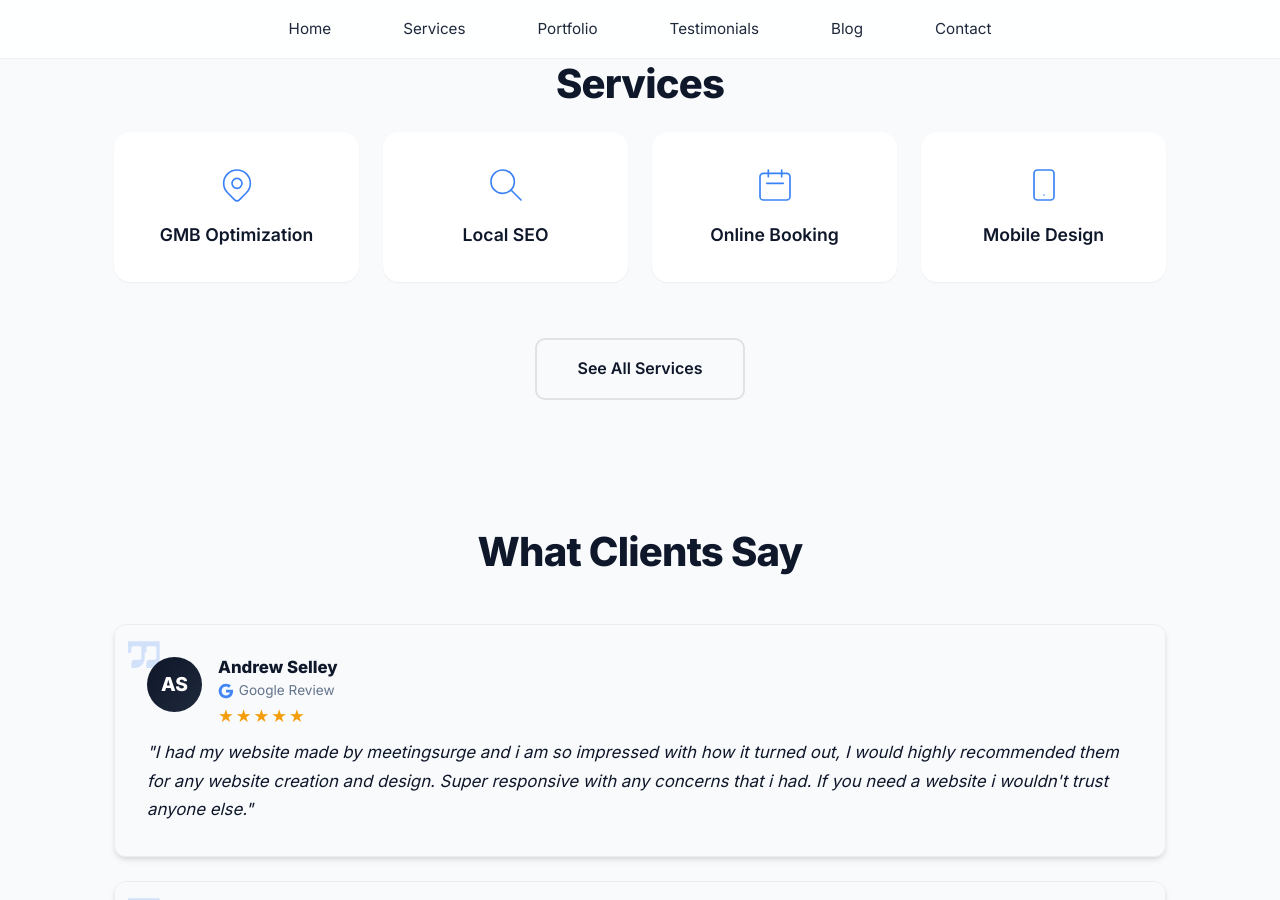
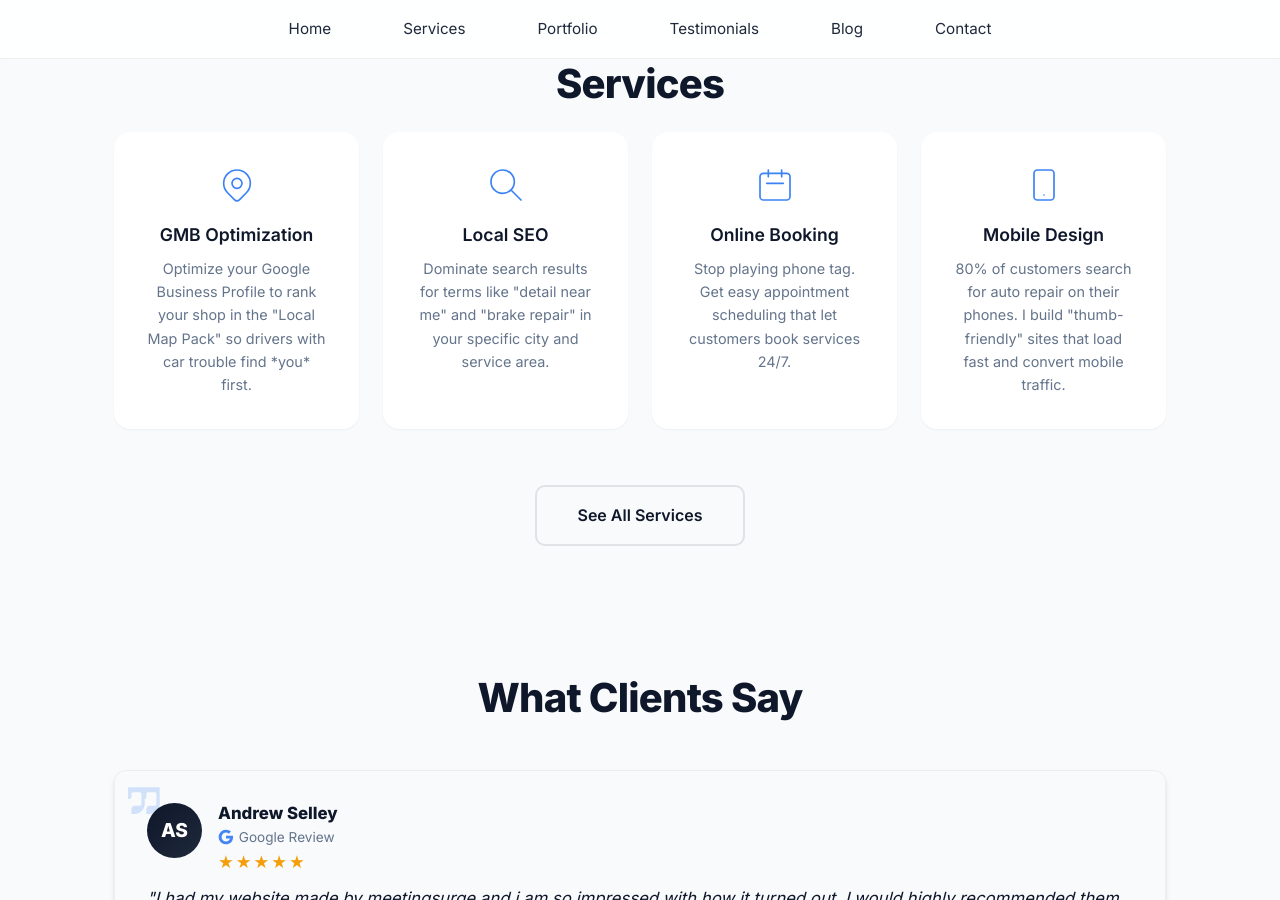
Before and after one commit to JamesBrownR/MeetingSurge, a Jekyll site: the page built from index.html, in a window 1280 px wide and 900 px high, scrolled down 2821 px. Built offline with Jekyll 4.4.1, drawn with Linux system fonts in a browser that asks for light colours.

Commit message:
Update index.html

```diff
--- a/index.html
+++ b/index.html
@@ -378,16 +378,25 @@ header::before {
     <div class="service-item">
       <svg class="service-icon-svg" fill="none" stroke="currentColor" viewBox="0 0 24 24"><path stroke-linecap="round" stroke-linejoin="round" d="M17.657 16.657L13.414 20.9a1.998 1.998 0 01-2.827 0l-4.244-4.243a8 8 0 1111.314 0z"></path><path stroke-linecap="round" stroke-linejoin="round" d="M15 11a3 3 0 11-6 0 3 3 0 016 0z"></path></svg>
       <h4>GMB Optimization</h4>
+      <p style="font-size: 0.9rem; color: var(--text-muted); margin-top: 0.5rem;">
+  Optimize your Google Business Profile to rank your shop in the "Local Map Pack" so drivers with car trouble find *you* first.
+</p>
     </div>
 
     <div class="service-item">
       <svg class="service-icon-svg" fill="none" stroke="currentColor" viewBox="0 0 24 24"><path stroke-linecap="round" stroke-linejoin="round" d="M21 21l-6-6m2-5a7 7 0 11-14 0 7 7 0 0114 0z"></path></svg>
       <h4>Local SEO</h4>
+      <p style="font-size: 0.9rem; color: var(--text-muted); margin-top: 0.5rem;">
+  Dominate search results for terms like "detail near me" and "brake repair" in your specific city and service area.
+</p>
     </div>
 
     <div class="service-item">
       <svg class="service-icon-svg" fill="none" stroke="currentColor" viewBox="0 0 24 24"><path stroke-linecap="round" stroke-linejoin="round" d="M8 7V3m8 4V3m-9 8h10M5 21h14a2 2 0 002-2V7a2 2 0 00-2-2H5a2 2 0 00-2 2v12a2 2 0 002 2z"></path></svg>
       <h4>Online Booking</h4>
+      <p style="font-size: 0.9rem; color: var(--text-muted); margin-top: 0.5rem;">
+  Stop playing phone tag. Get easy appointment scheduling that let customers book services 24/7.
+</p>
     </div>
 
 
@@ -395,6 +404,9 @@ header::before {
     <div class="service-item">
       <svg class="service-icon-svg" fill="none" stroke="currentColor" viewBox="0 0 24 24"><path stroke-linecap="round" stroke-linejoin="round" d="M12 18h.01M8 21h8a2 2 0 002-2V5a2 2 0 00-2-2H8a2 2 0 00-2 2v14a2 2 0 002 2z"></path></svg>
       <h4>Mobile Design</h4>
+      <p style="font-size: 0.9rem; color: var(--text-muted); margin-top: 0.5rem;">
+  80% of customers search for auto repair on their phones. I build "thumb-friendly" sites that load fast and convert mobile traffic.
+</p>
     </div>
 
   </div>
```
